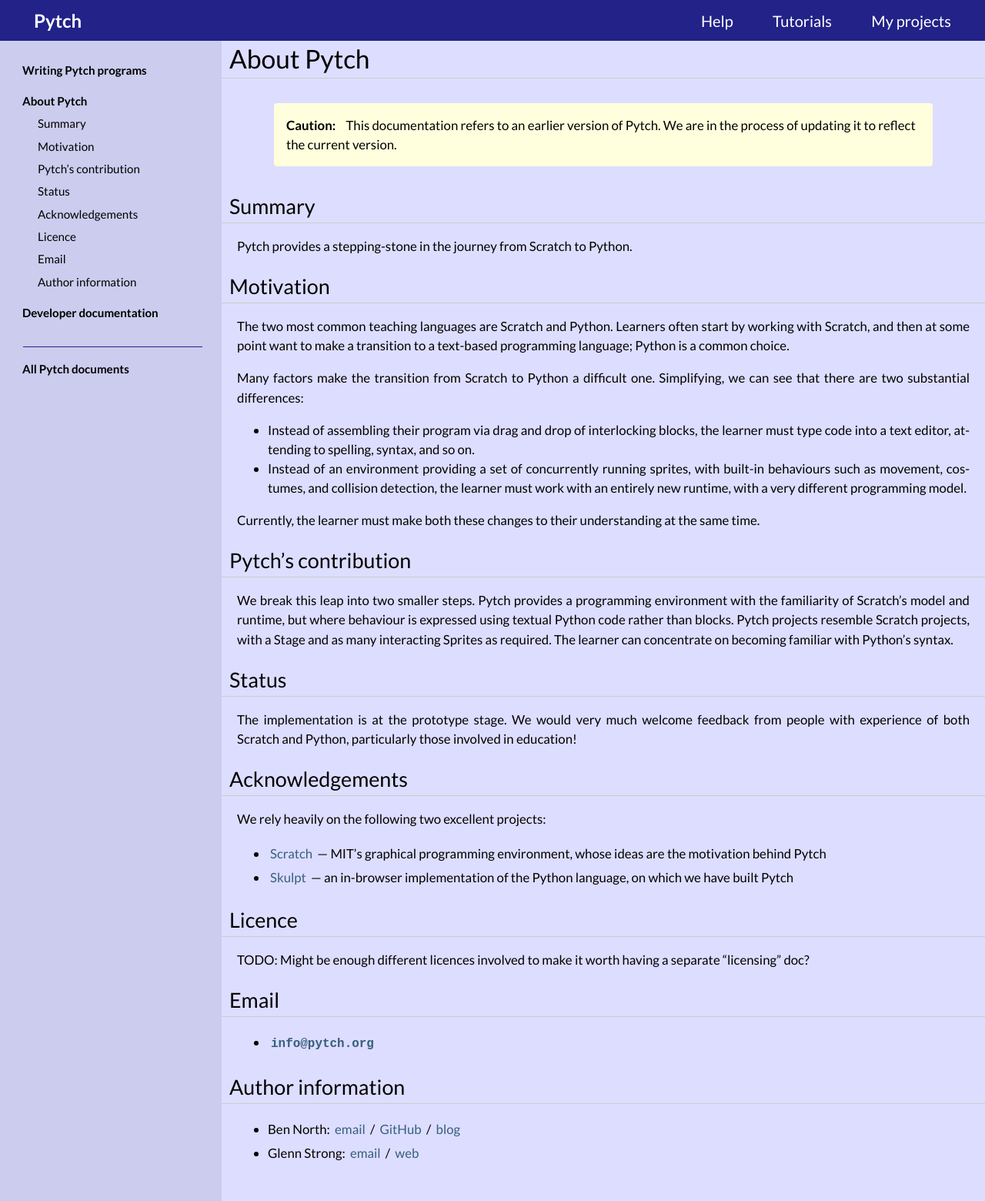
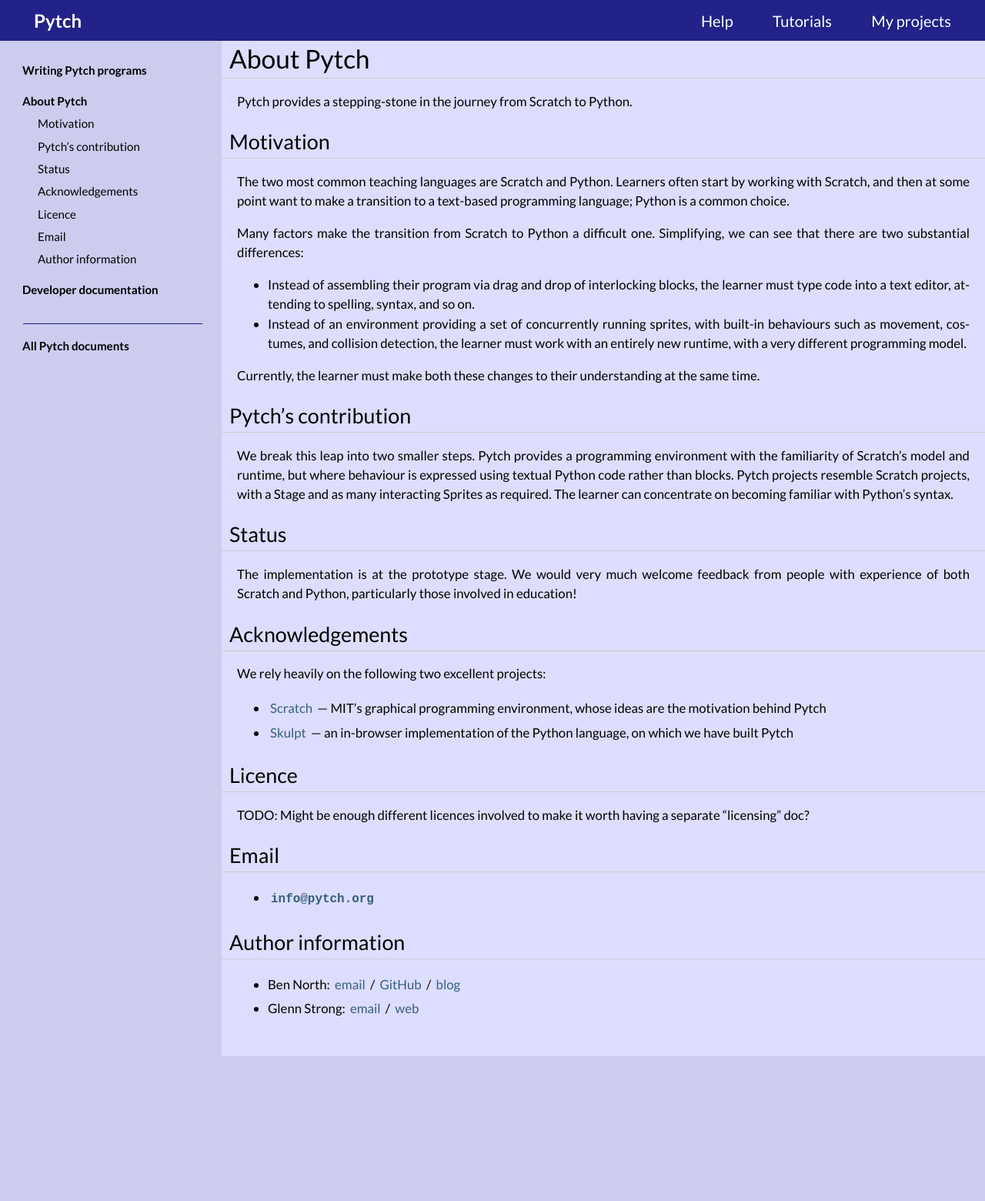
Before and after one commit to pytchlang/pytch-website, a Sphinx documentation site: the page built from source/about.rst, in a window 1280 px wide. Shown: the whole page at 77% size. Built offline with Sphinx 7.4.7, drawn with Linux system fonts in a browser that asks for light colours; pages that are not in the unit, such as notebooks, are missing from menus.

Commit message:
Remove 'caution: outdated' from 'about'
It's not too stale any more.  Also remove unneeded "Summary" heading.

```diff
--- a/source/about.rst
+++ b/source/about.rst
@@ -1,14 +1,5 @@
 About Pytch
 ===========
-
-.. caution::
-
-   This documentation refers to an earlier version of Pytch.  We are
-   in the process of updating it to reflect the current version.
-
-
-Summary
--------
 
 Pytch provides a stepping-stone in the journey from Scratch to Python.
 
```
